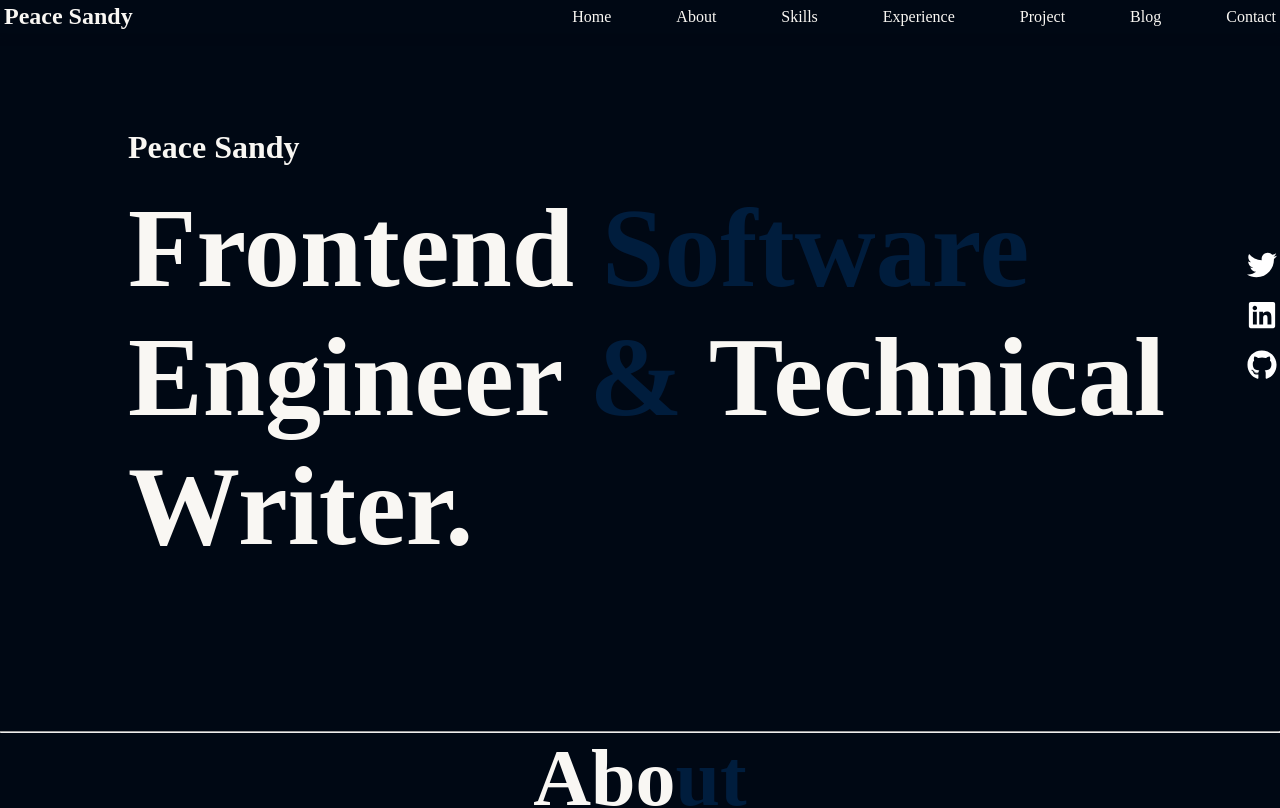
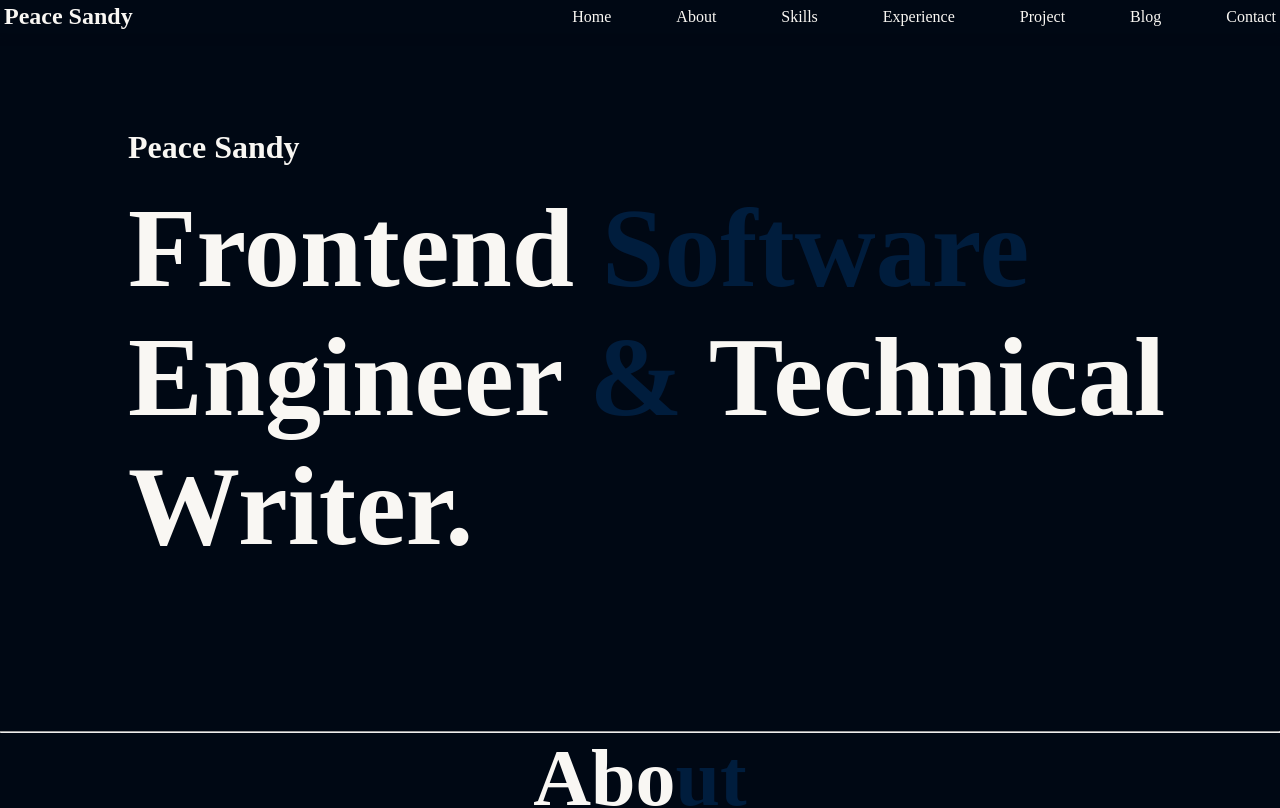
Before and after one commit to Peacesandy/peace-sandy, a React (Create React App) app: page / in a window 1280 px wide. Shown: the top 808 px of the page. Built offline with nearby package versions, Linux system fonts and the light colour scheme; a web font is replaced by a local one.

Commit message:
resized navbar

```diff
--- a/src/Components/Contact.jsx
+++ b/src/Components/Contact.jsx
@@ -1,14 +1,10 @@
 import React from 'react'
 import '../Styles/Contact.css'
 
-import {FaGithub, FaLinkedin, FaTwitter, } from 'react-icons/fa'
+
 
 function Contact() {
 
-  function handleLinkClick(event, link) {
-    event.preventdefault()
-    window.open(link, '_blank')
- }
   return (
     <div className='contact-container' id='contact'>
       <div className='contact-text'>
@@ -44,12 +40,7 @@ function Contact() {
       </form>
       </div>
       </div>
-      <div className='socials'>
-      <a href="http://twitter.com/PeaceSandy3" onClick={(event) => handleLinkClick(event, 'http://twitter.com/PeaceSandy3' )} className='side-icon'> <FaTwitter size={30}/> </a>
-           <a href="https://www.linkedin.com/in/peace-sandy-bb7a691b0" onClick={(event) => handleLinkClick(event, 'https://www.linkedin.com/in/peace-sandy-bb7a691b0')} className='side-icon'> <FaLinkedin size={30}/></a>
-      <a href="https://github.com/Peacesandy" onClick={(event) => handleLinkClick(event, 'https://github.com/Peacesandy')} className='side-icon'> <FaGithub size={30}/></a>
 
-      </div>
     </div>
   )
 }
--- a/src/Styles/Contact.css
+++ b/src/Styles/Contact.css
@@ -74,7 +74,7 @@ input[type=text],input[type=email], textarea{
 }
 
 
-@media screen and (max-width: 480px) {
+@media screen and (max-width: 420px) {
 
   .contact-form-container {
     max-width: 17.75rem;
--- a/src/Styles/Project.css
+++ b/src/Styles/Project.css
@@ -70,12 +70,15 @@
   @media screen and (max-width: 480px) {
 
 
-
     .projects-container{
       display: grid;
       grid-template-columns: repeat(1, 1fr);
       grid-gap: 20px;
-      width: 40%;
+      width: 50%;
       flex-direction: column;
   }
+
+  .project-container{
+    width: 160%;
+}
   }
--- a/src/Styles/Skills.css
+++ b/src/Styles/Skills.css
@@ -213,7 +213,7 @@
 
 }
 
-@media screen and (max-width: 480px) {
+@media screen and (max-width: 420px) {
   .flip-card{
     width: 100px;
     height: 120px;
```
